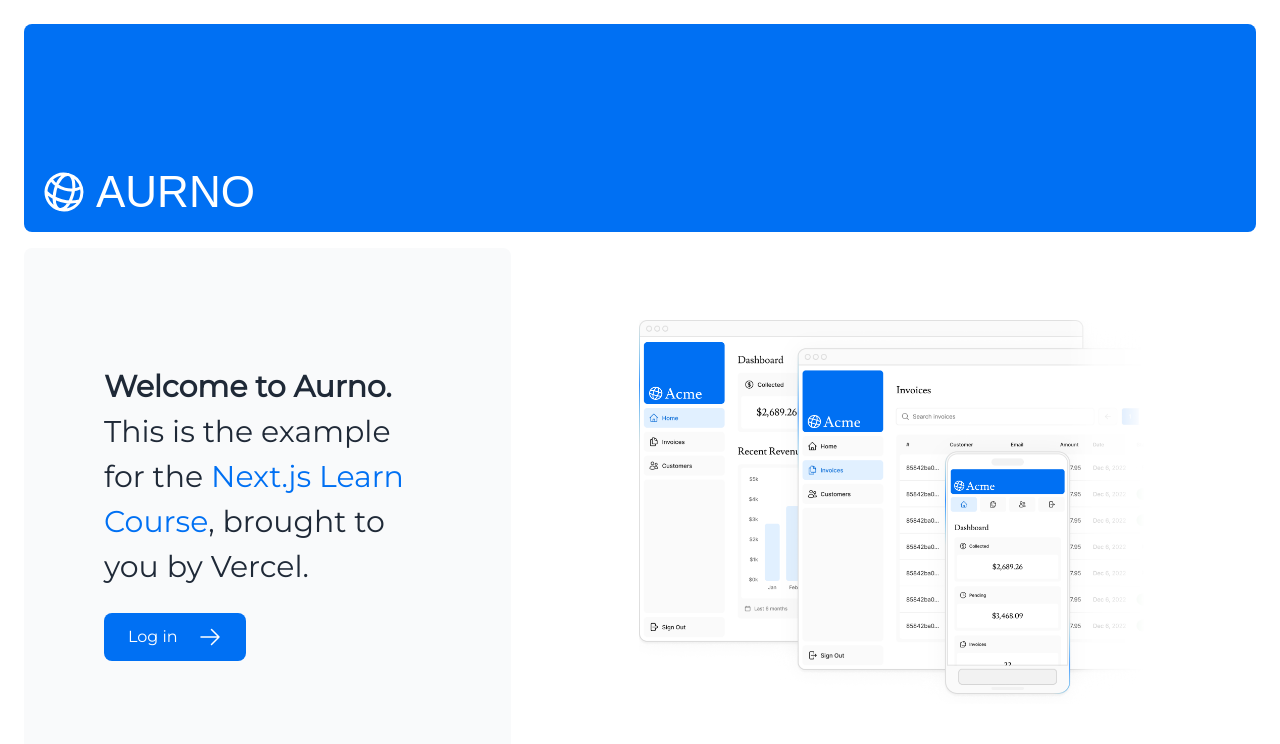
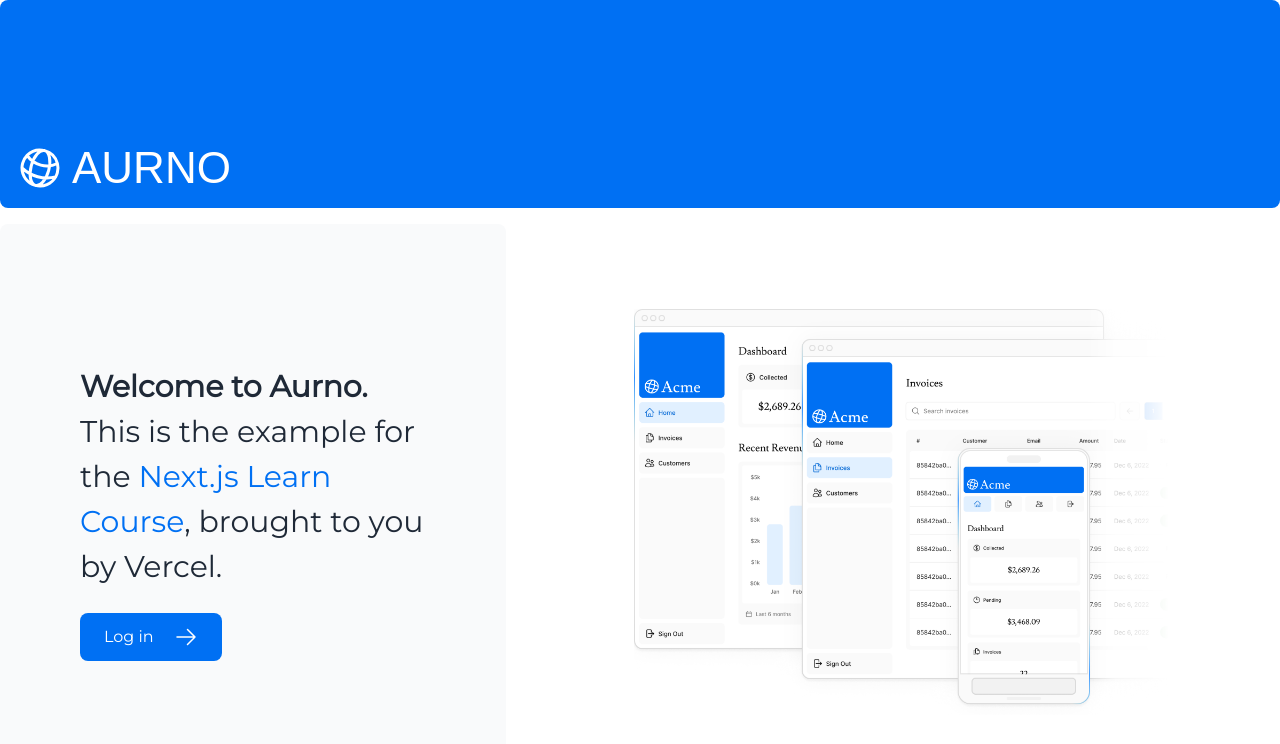
Before and after one commit to ar-rony/next-dashboard, a Next.js app: page / in a window 1280 px wide. Shown: the top 744 px of the page. Built offline with nearby package versions, Linux system fonts and the light colour scheme; a web font is replaced by a local one.

Commit message:
paddinng removed

```diff
--- a/app/dashboard/(overvew)/page.tsx
+++ b/app/dashboard/(overvew)/page.tsx
@@ -8,7 +8,7 @@
 const Dashboard = async () => {
 
   return (
-    <main className="flex min-h-screen flex-col p-6">
+    <main className="">
       <h1 className={`${lusitana.className}  mb-4 text-xl md:text-2xl font-semibold uppercase`}>
         Dashboard
       </h1>
--- a/app/page.tsx
+++ b/app/page.tsx
@@ -5,7 +5,7 @@
 
 export default function Page() {
   return (
-    <main className="flex min-h-screen flex-col p-6">
+    <main className="flex min-h-screen flex-col">
       <div className="flex h-20 shrink-0 items-end rounded-lg bg-blue-500 p-4 md:h-52">
         <AcmeLogo />
       </div>
```
